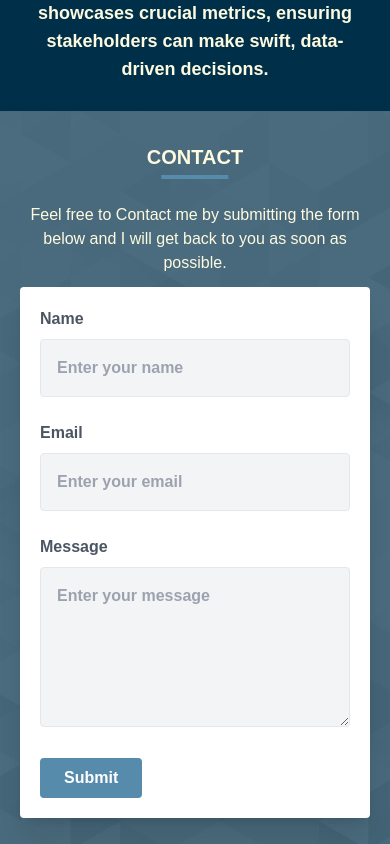
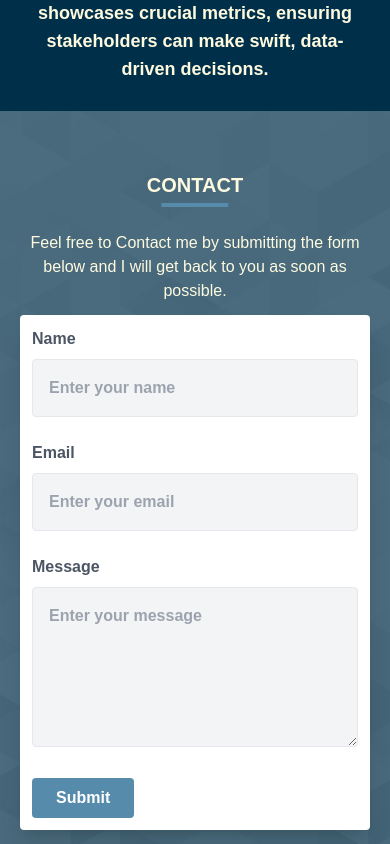
Before and after one commit to SantamariaCodes/basic-portfolio-website, a React (Create React App) app: page / in a window 390 px wide. Shown: the part 4680-5524 px from the top of the page. Built offline with nearby package versions, Linux system fonts and the light colour scheme.

Commit message:
fix(inputForm): input form mobile keyboard responsiveness

```diff
--- a/src/components/Contact/Contact.tsx
+++ b/src/components/Contact/Contact.tsx
@@ -18,12 +18,12 @@ const Contact = React.forwardRef<HTMLDivElement>((props, ref) => {
       }}
     >
       <div className="absolute inset-0 bg-customColor bg-opacity-70"></div>
-      <div className=" flex flex-col items-center -mt-10 gap-1 md:gap-4 px-5  sm:p-5 lg:pt-20 max-w-4xl z-10 ">
+      <div className=" flex flex-col items-center gap-1 md:gap-4 px-5 sm:p-5 lg:pt-20 max-w-4xl z-10 ">
         <SectionHeader title={t("contactHeader")} />
         <p className="text-center   lg:text-lg mb-2 2xl:mb-8 max-w-[1420px] w-full">
           {t("contactIntro")}
         </p>
-        <div className=" z-10 w-full max-w-2xl p-5 bg-white shadow-xl rounded">
+        <div className=" z-10 w-full max-w-2xl p-3 bg-white shadow-xl rounded">
           <ContactForm onSubmit={(values) => console.log(values)} />
         </div>
       </div>
```
